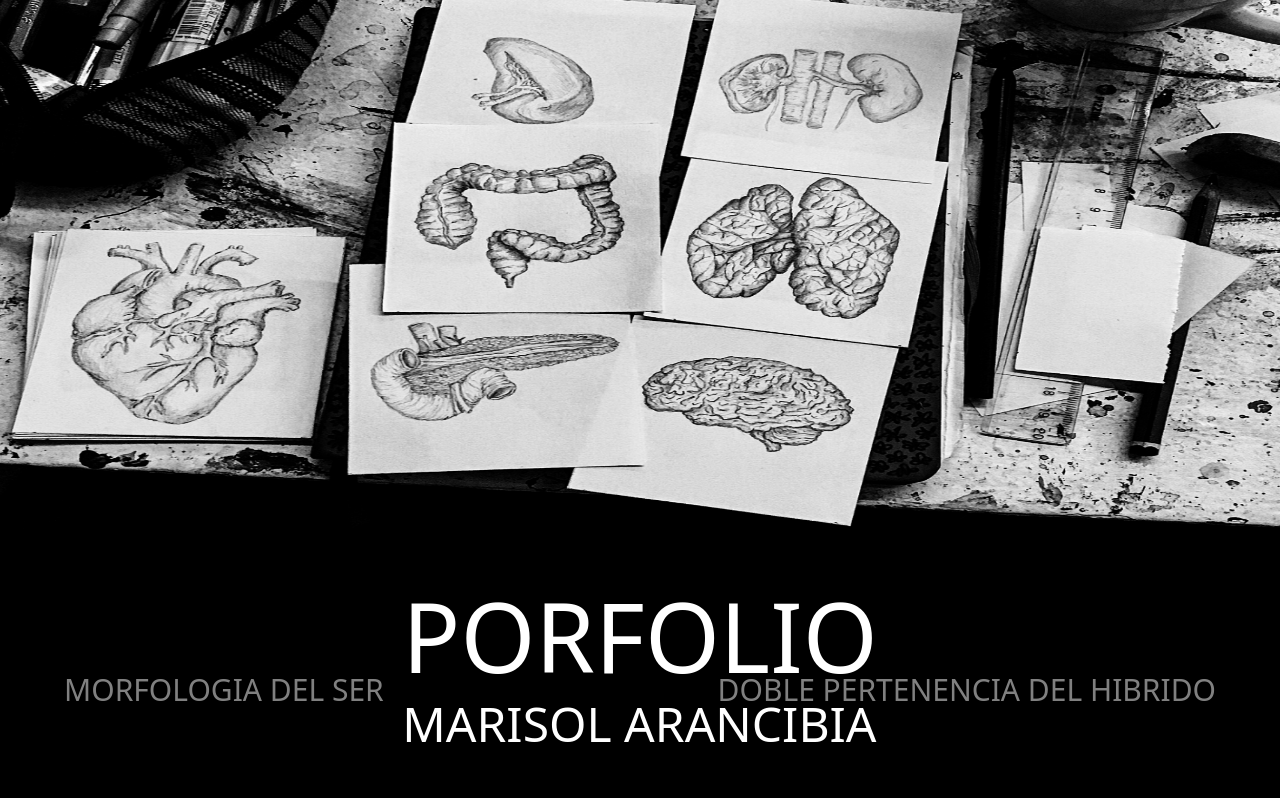
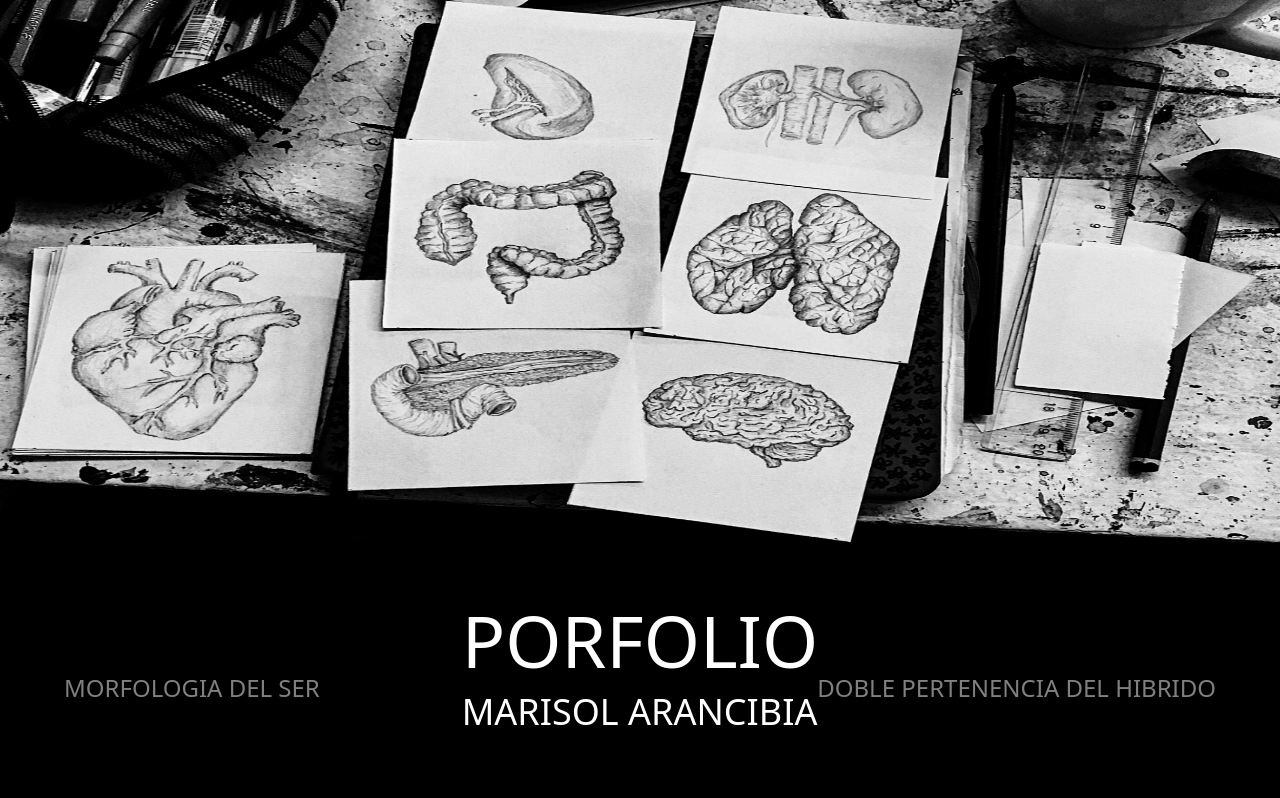
Before and after one commit to Ulises-Molina/Porfolio-Aransol, a React (Vite) app: page / in a window 1280 px wide. Shown: the top 798 px of the page. Built offline with nearby package versions, Linux system fonts and the light colour scheme.

Commit message:
Update App.tsx

```diff
--- a/src/App.tsx
+++ b/src/App.tsx
@@ -10,11 +10,11 @@ export const App: React.FC = () => {
             <section className="bg-red h-[80vh] w-screen flex flex-col justify-center items-center animate-fadeIn delay-500 min-w-full">
                 <img src="/home.png" alt="imagen portada" className="w-full h-full opacity-0 animate-fadeInImage delay-500"></img>
                 <div className="pt-8 opacity-0 animate-slideInUp delay-700">
-                    <h1 className="text-white text-8xl mt-6 font-light">PORFOLIO</h1>
-                    <h1 className="text-white text-5xl mt-4 font-light">MARISOL ARANCIBIA</h1>
+                    <h1 className="text-white text-7xl mt-6 font-light">PORFOLIO</h1>
+                    <h1 className="text-white text-4xl mt-4 font-light">MARISOL ARANCIBIA</h1>
                 </div>
             </section>
-            <div className="hidden lg:flex justify-between items-center gap-5 pt-8 text-white px-16 text-3xl font-light">
+            <div className="hidden lg:flex justify-between items-center gap-5 pt-8 text-white px-16 text-2xl font-light">
                 <a href="#first" className="relative group text-white hover:opacity-85 opacity-50 transition-all duration-500">
                     MORFOLOGIA DEL SER
                     <span className="absolute left-0 -bottom-1 w-0 h-0.5 bg-white transition-all duration-500 group-hover:w-full"></span>
```
